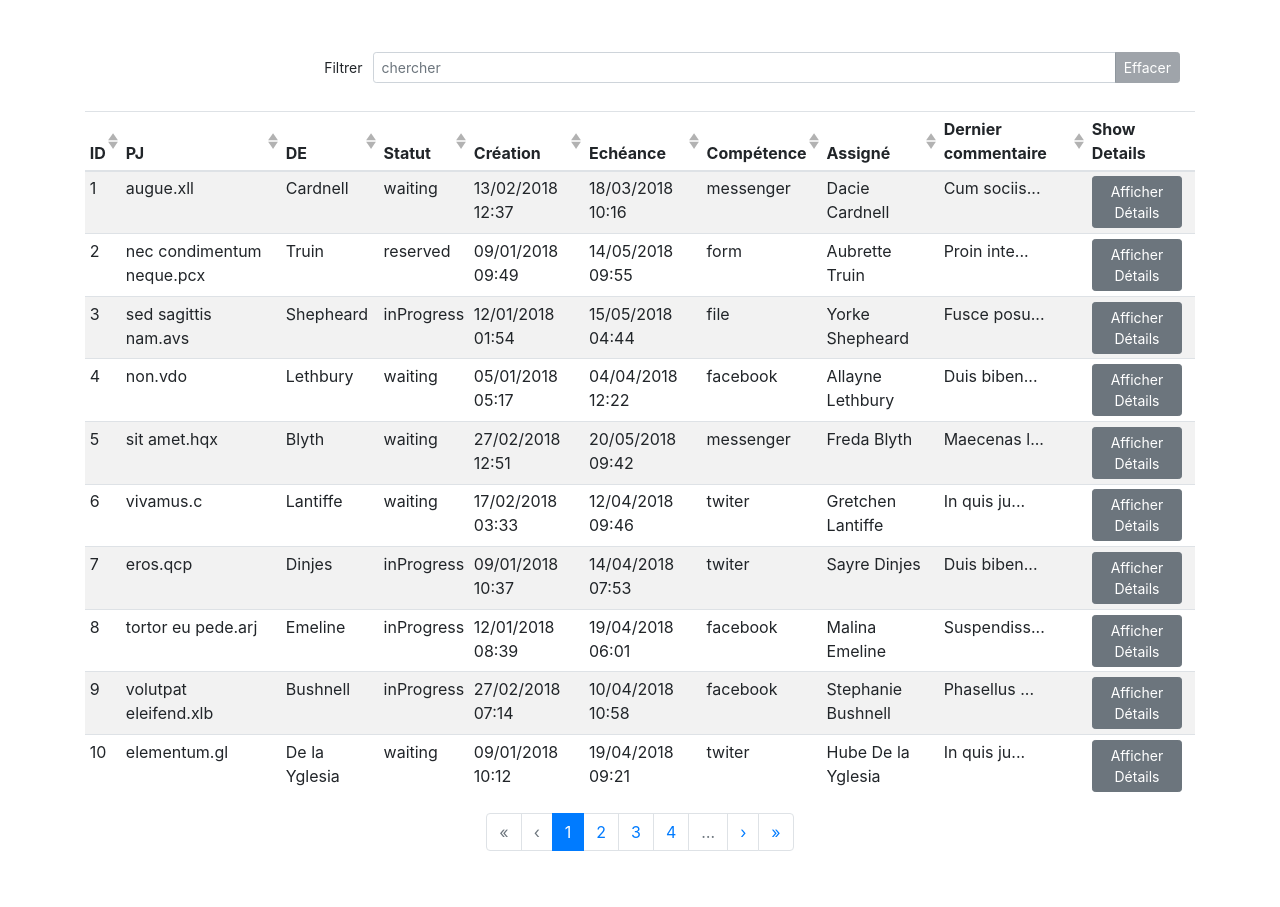
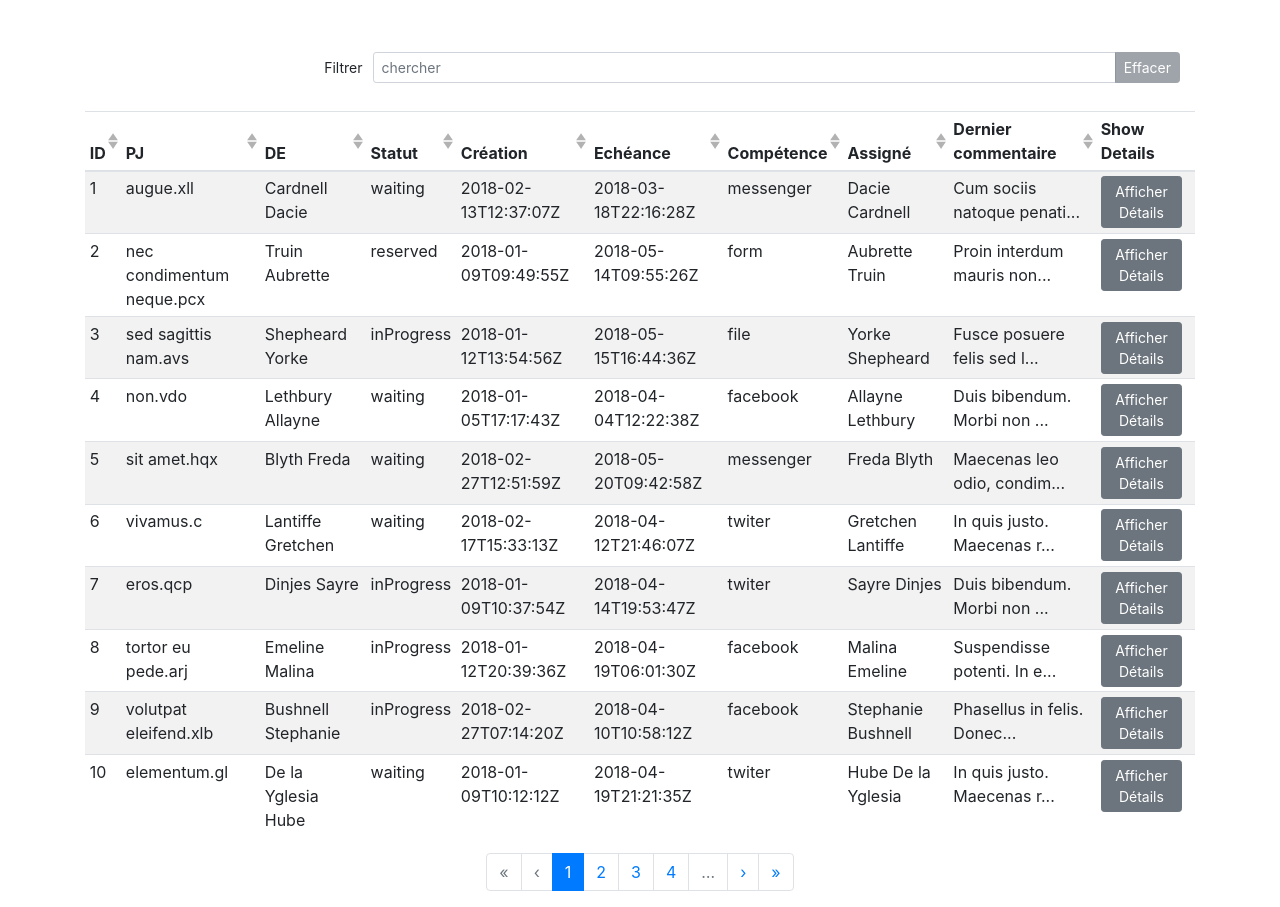
Before and after one commit to LAYLSAYF/TESTFRON-END, a Vue app: page / in a window 1280 px wide. Before the commit the page ends 867 px from the top, so only its background shows below. Built offline with nearby package versions, Linux system fonts and the light colour scheme; what vue-column-sortable would draw is missing.

Commit message:
formatted detail information date

```diff
--- a/src/App.vue
+++ b/src/App.vue
@@ -115,31 +115,30 @@ import moment from 'moment'
         fields: [
           { key: 'id', label: 'ID' , sortable: true },
           { key: 'attachments', label: 'PJ' ,sortable: true  },
-          { key: 'customer.last_name', label: 'DE', sortable: true  },
+          {
+            key: 'customer.last_name',
+            formatter: (value, key, item) => {
+                  return item.customer.last_name +' '+ item.customer.first_name
+            },
+            label: 'DE',
+            sortable: true
+          },
           { key: 'status', label: 'Statut', sortable: true },
           {
               key: 'interaction_creation_date',
               formatter: value => {
-                return moment(String(value)).format('DD/MM/YYYY hh:mm')
+                return value
               },
               label: 'Création ',
               sortable: true
           },
-          {
-              key: 'due_date',
-              formatter: value => {
-                return moment(String(value)).format('DD/MM/YYYY hh:mm')
-              },
-              label: 'Echéance',
-              sortable: true,
-
-          },
+          { key: 'due_date', label: 'Echéance', sortable: true  },
           { key: 'contact_channel', label: 'Compétence', sortable: true  },
           { key: 'assignedTO', label: 'Assigné', sortable: true  },
           {
             key: 'last_comment',
             formatter: value => {
-                return value.substring(0, 10) + '...'
+                return value.substring(0, 25) + '...'
             },
             label: 'Dernier commentaire' ,
             sortable: true
@@ -167,9 +166,14 @@ import moment from 'moment'
       this.totalRows = this.items.length
     },
     methods: {
-        onFiltered(filteredItems) {
-        this.totalRows = filteredItems.length
-        this.currentPage = 1
+      onFiltered(filteredItems) {
+          this.totalRows = filteredItems.length
+          this.currentPage = 1
+      }
+    },
+    filters: {
+      formatDate: function(value) {
+        return moment(String(value)).format('DD/MM/YYYY hh:mm')
       }
     }
   }
--- a/src/main.js
+++ b/src/main.js
@@ -10,9 +10,8 @@ import 'bootstrap/dist/css/bootstrap.css'
 import 'bootstrap-vue/dist/bootstrap-vue.css'
 import columnSortable from 'vue-column-sortable'
 
-Vue.use(columnSortable)
+Vue.use(columnSortable);
 Vue.use(BootstrapVue);
-
 
 Vue.config.productionTip = false
 /* eslint-disable no-new */
```
